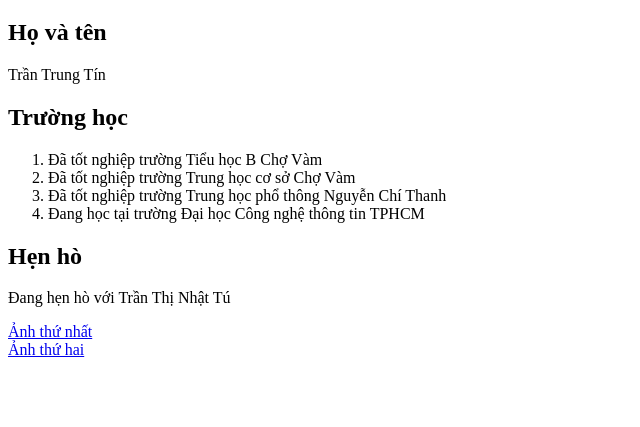
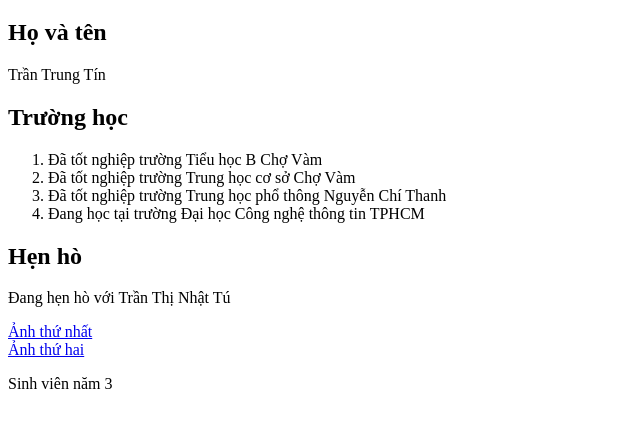
Before and after one commit to trungtin1808/duan5, a plain HTML site: page index.html in a window 1280 px wide. Shown: the part 61-488 px from the top of the page, without its empty margins (0-640 px from the left). Drawn offline with Linux system fonts and the light colour scheme.

Commit message:
Sửa đổi lần 2

```diff
--- a/index.html
+++ b/index.html
@@ -20,5 +20,6 @@
     <p>Đang hẹn hò với Trần Thị Nhật Tú</p>
     <a href="./image/anhTTNT.jpg">Ảnh thứ nhất</a> <br />
     <a href="./image/AnhTTNT2.jpg">Ảnh thứ hai</a> <br />
+    <p>Sinh viên năm 3</p>
   </body>
 </html>
```
